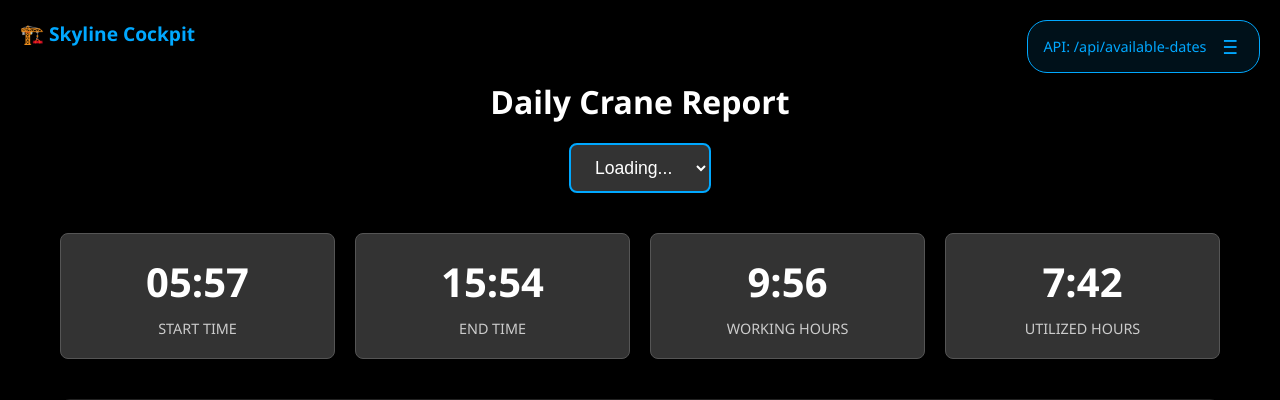
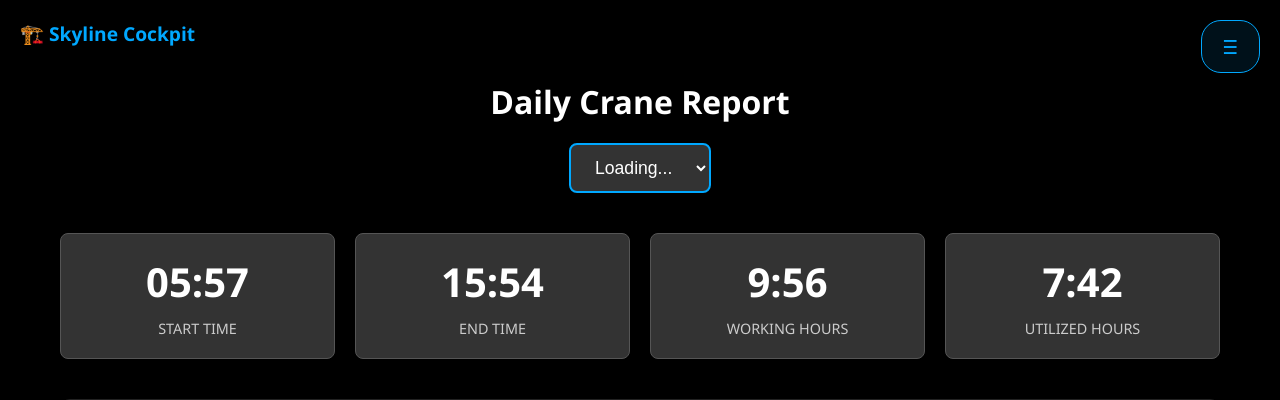
Before and after one commit to affigabmag/skyline-cockpit, a FastAPI app: page /dashboard in a window 1280 px wide. Shown: the top 400 px of the page. Run offline with FastAPI, Linux system fonts and the light colour scheme; data that the repository does not hold is empty.

Commit message:
more tunnings

```diff
--- a/templates/dashboard.html
+++ b/templates/dashboard.html
@@ -12,7 +12,6 @@
     </div>
 
     <div class="api-indicator">
-        <span>API: /api/available-dates</span>
         <div class="loading-spinner" id="loadingSpinner"></div>
         <div class="hamburger-menu" id="hamburgerMenu">☰</div>
         <div class="dropdown-menu" id="dropdownMenu">
```
